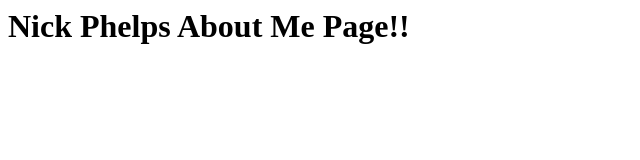
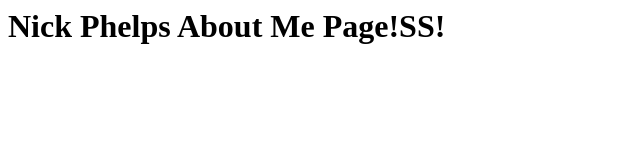
Before and after one commit to nickphelps/about-me, a plain HTML site: page index.html in a window 1280 px wide. Shown: the full height of the page, 0-640 px from the left. Drawn offline with Linux system fonts and the light colour scheme.

Commit message:
Initial Commit

```diff
--- a/index.html
+++ b/index.html
@@ -6,7 +6,7 @@
 </head>
 
 <body>
-<h1>Nick Phelps About Me Page!!</h1>
+<h1>Nick Phelps About Me Page!SS!</h1>
 
 
 
```
